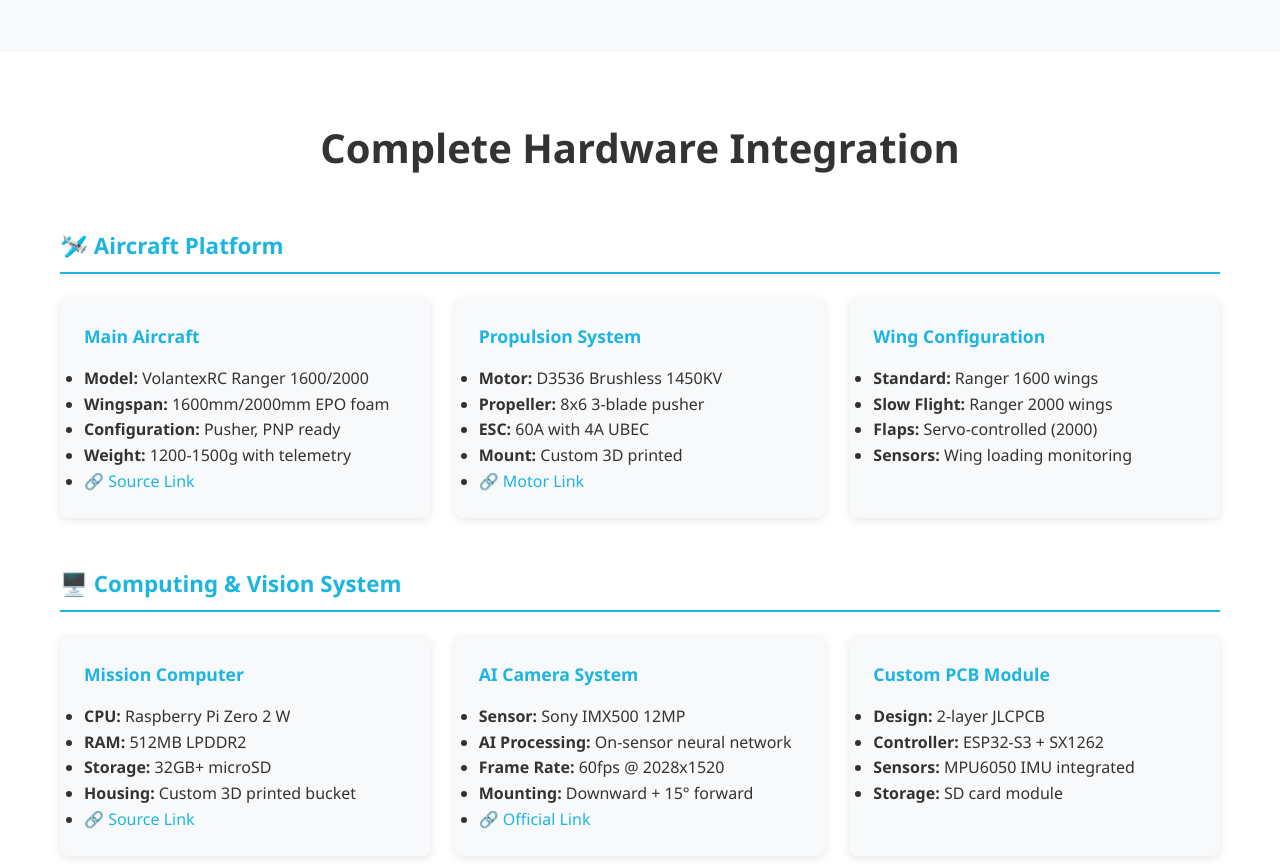
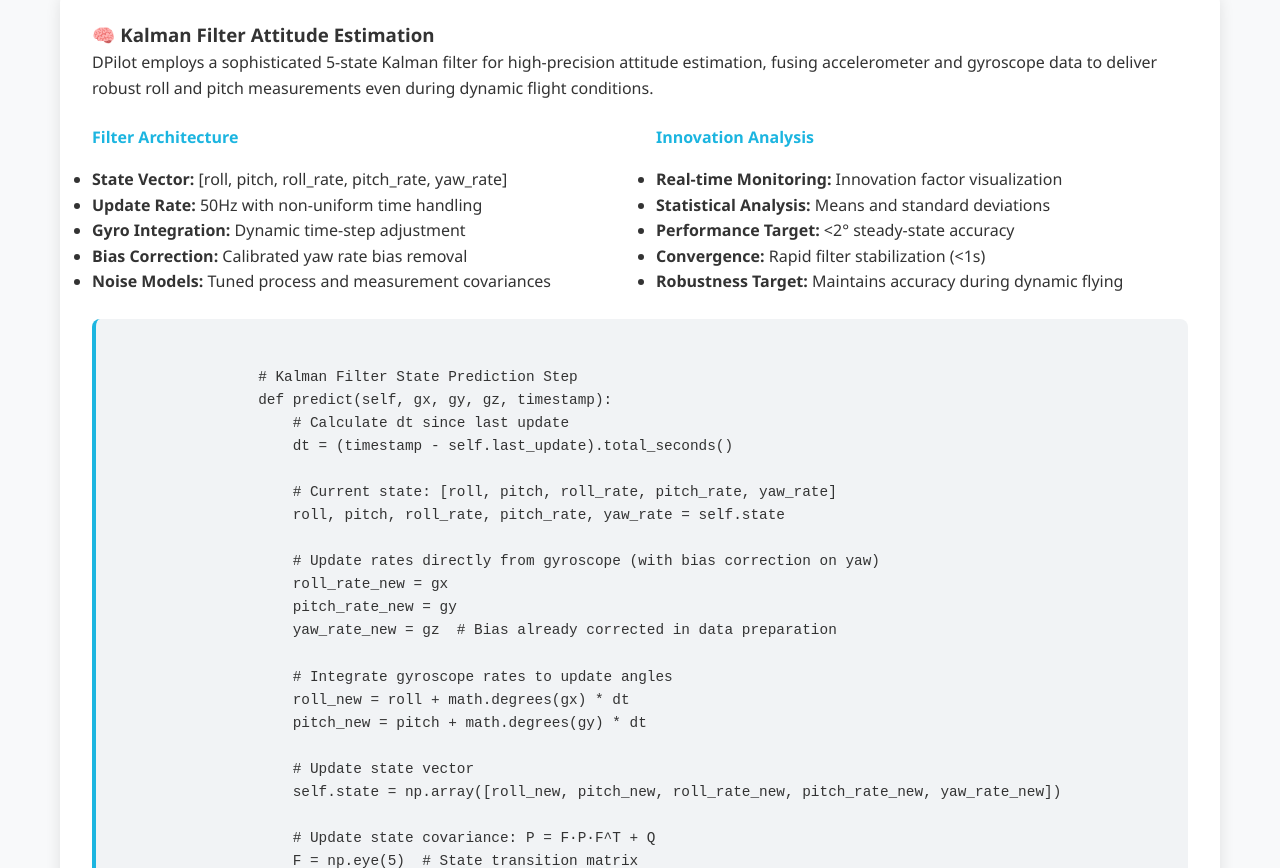
Before and after one commit to DiomKatz/enginerd, a plain HTML site: page dpilot/index.html in a window 1280 px wide. Shown: the part 3642-4510 px from the top of the page. Drawn offline with Linux system fonts and the light colour scheme.

Commit message:
Latest changes

```diff
--- a/dpilot/index.html
+++ b/dpilot/index.html
@@ -670,7 +670,7 @@
                         <ul>
                             <li>915MHz LoRa with 2-5km range</li>
                             <li>AES-128 encryption security</li>
-                            <li>Anti-aliasing 4Hz filtering</li>
+                            <li>Anti-aliasing data processing</li>
                             <li>Automatic role detection</li>
                             <li>Binary protocol optimization</li>
                         </ul>
@@ -763,6 +763,96 @@
                         <div class="spec-label">Camera Resolution</div>
                     </div>
                 </div>
+
+                <!-- Kalman Filter Description -->
+                <div class="doc-section fade-in" style="margin-top: 3rem;">
+                    <h3>🧠 Kalman Filter Attitude Estimation</h3>
+                    <p>DPilot employs a sophisticated 5-state Kalman filter for high-precision attitude estimation, fusing accelerometer and gyroscope data to deliver robust roll and pitch measurements even during dynamic flight conditions.</p>
+
+                    <div class="doc-grid">
+                        <div class="doc-details">
+                            <h4>Filter Architecture</h4>
+                            <ul>
+                                <li><strong>State Vector:</strong> [roll, pitch, roll_rate, pitch_rate, yaw_rate]</li>
+                                <li><strong>Update Rate:</strong> 50Hz with non-uniform time handling</li>
+                                <li><strong>Gyro Integration:</strong> Dynamic time-step adjustment</li>
+                                <li><strong>Bias Correction:</strong>  Calibrated yaw rate bias removal</li>
+                                <li><strong>Noise Models:</strong> Tuned process and measurement covariances</li>
+                            </ul>
+                        </div>
+                        <div class="doc-details">
+                            <h4>Innovation Analysis</h4>
+                            <ul>
+                                <li><strong>Real-time Monitoring:</strong> Innovation factor visualization</li>
+                                <li><strong>Statistical Analysis:</strong> Means and standard deviations</li>
+                                <li><strong>Performance Target:</strong> &lt;2° steady-state accuracy</li>
+                                <li><strong>Convergence:</strong> Rapid filter stabilization (&lt;1s)</li>
+                                <li><strong>Robustness Target:</strong> Maintains accuracy during dynamic flying</li>
+                            </ul>
+                        </div>
+                    </div>
+
+                    <div class="code-block" style="margin-top: 1.5rem;">
+                # Kalman Filter State Prediction Step
+                def predict(self, gx, gy, gz, timestamp):
+                    # Calculate dt since last update
+                    dt = (timestamp - self.last_update).total_seconds()
+
+                    # Current state: [roll, pitch, roll_rate, pitch_rate, yaw_rate]
+                    roll, pitch, roll_rate, pitch_rate, yaw_rate = self.state
+
+                    # Update rates directly from gyroscope (with bias correction on yaw)
+                    roll_rate_new = gx
+                    pitch_rate_new = gy
+                    yaw_rate_new = gz  # Bias already corrected in data preparation
+
+                    # Integrate gyroscope rates to update angles
+                    roll_new = roll + math.degrees(gx) * dt
+                    pitch_new = pitch + math.degrees(gy) * dt
+
+                    # Update state vector
+                    self.state = np.array([roll_new, pitch_new, roll_rate_new, pitch_rate_new, yaw_rate_new])
+
+                    # Update state covariance: P = F·P·F^T + Q
+                    F = np.eye(5)  # State transition matrix
+                    F[0, 2] = dt   # roll affected by roll_rate
+                    F[1, 3] = dt   # pitch affected by pitch_rate
+                    self.P = F @ self.P @ F.T + self.Q
+
+                    return self.state
+
+                # Kalman Filter Measurement Update Step
+                def update_with_accel(self, ax, ay, az):
+                    # Calculate attitude from accelerometer
+                    roll_acc = math.degrees(math.atan2(ay, math.sqrt(ax*ax + az*az)))
+                    pitch_acc = math.degrees(math.atan2(-ax, math.sqrt(ay*ay + az*az)))
+
+                    # Measurement vector
+                    z = np.array([roll_acc, pitch_acc])
+
+                    # Measurement model (maps states to measurements)
+                    H = np.zeros((2, 5))
+                    H[0, 0] = 1.0  # roll_acc corresponds to roll
+                    H[1, 1] = 1.0  # pitch_acc corresponds to pitch
+
+                    # Innovation: difference between measurement and prediction
+                    y = z - H @ self.state
+
+                    # Kalman gain calculation
+                    S = H @ self.P @ H.T + self.R_accel
+                    K = self.P @ H.T @ np.linalg.inv(S)
+
+                    # Update state and covariance
+                    self.state = self.state + K @ y
+                    self.P = (np.eye(5) - K @ H) @ self.P
+
+                    return y  # Return innovation values for analysis</div>
+
+                    <div style="margin-top: 1.5rem;">
+                        <p>The filter employs a two-step prediction-correction approach, first integrating gyroscope data for rapid attitude updates, then using accelerometer measurements to correct drift. The innovation factor (difference between predicted and measured values) provides real-time insight into filter performance and convergence.</p>
+                        <p>This implementation handles gyroscope bias, non-uniform sampling times, and maintains high accuracy during aggressive maneuvers by carefully tuning the process and measurement noise covariance matrices.</p>
+                    </div>
+                </div>
             </div>
         </section>
 
@@ -781,7 +871,7 @@
                                 <li><strong>Model:</strong> VolantexRC Ranger 1600/2000</li>
                                 <li><strong>Wingspan:</strong> 1600mm/2000mm EPO foam</li>
                                 <li><strong>Configuration:</strong> Pusher, PNP ready</li>
-                                <li><strong>Weight:</strong> 1200-1500g with telemetry</li>
+                                <li><strong>Weight:</strong> 1500-1700g with telemetry (depending on Battery)</li>
                                 <li><a href="https://www.aliexpress.us/item/3256807836207460.html" target="_blank">🔗 Source Link</a></li>
                             </ul>
                         </div>
@@ -822,13 +912,13 @@
                             </ul>
                         </div>
                         <div class="component-card">
-                            <h5>AI Camera System</h5>
+                            <h5>Camera System</h5>
                             <ul>
-                                <li><strong>Sensor:</strong> Sony IMX500 12MP</li>
-                                <li><strong>AI Processing:</strong> On-sensor neural network</li>
-                                <li><strong>Frame Rate:</strong> 60fps @ 2028x1520</li>
+                                <li><strong>Standard:</strong> OV5647 5MP Sensor</li>
+                                <li><strong>Resolution:</strong> 1080p @ 30fps</li>
+                                <li><strong>Upgrade:</strong> AI Camera with IMX500 (optional)</li>
                                 <li><strong>Mounting:</strong> Downward + 15° forward</li>
-                                <li><a href="https://www.raspberrypi.com/products/ai-camera/" target="_blank">🔗 Official Link</a></li>
+                                <li><a href="https://www.aliexpress.us/item/3256808030595129.html" target="_blank">🔗 Source Link</a></li>
                             </ul>
                         </div>
                         <div class="component-card">
@@ -955,7 +1045,7 @@ Pi Zero 2W Processing:
                     <div class="code-block">VolantexRC Ranger 1600/2000 - Optimized Layout:
 
 Nose Section:
-├─ Pi AI Camera (downward + 15° forward)
+├─ Pi (AI or conventional) Camera; inclined at from 20° downwards (looking forward) to visual odometry
 │   ├─ Visual odometry capability with Sony IMX500
 │   ├─ 12MP high-resolution imaging
 │   └─ AI processing for object detection/tracking
@@ -1088,17 +1178,17 @@ Pusher Motor Section:
                 <h3 style="text-align: center; margin: 3rem 0 2rem; color: #333;">System Architecture & Interface</h3>
                 <div class="system-images">
                     <div class="image-card">
-                        <img src="./figs/system_architecture_overview.jpg" alt="System Architecture" style="width: 100%; height: 600px; object-fit: cover; border-radius: 8px;" onerror="this.style.display='none'; this.nextElementSibling.style.display='flex';">
+                        <img src="./figs/system_architecture_overview.jpg" alt="System Architecture" style="width: 100%; height: 200px; object-fit: cover; border-radius: 8px;" onerror="this.style.display='none'; this.nextElementSibling.style.display='flex';">
                         <div class="image-placeholder" style="display: none;" onclick="alert('Upload: system_architecture_overview.jpg')">🏗️</div>
                         <div class="image-info">
                             <h5>Complete System Architecture</h5>
-                            <p>Full system overview showing custom PCB, Pi AI Camera, and communication protocols</p>
+                            <p> Ground control, telemetry and drone system overview</p>
                             <small style="color: #888; font-style: italic;">File: system_architecture_overview.jpg</small>
                         </div>
                     </div>
 
                     <div class="image-card">
-                        <img src="./figs/web_interface_dashboard.jpg" alt="Web Interface" style="width: 100%; height: 600px; object-fit: cover; border-radius: 8px;" onerror="this.style.display='none'; this.nextElementSibling.style.display='flex';">
+                        <img src="./figs/web_interface_dashboard.jpg" alt="Web Interface" style="width: 100%; height: 1000px; object-fit: cover; border-radius: 8px;" onerror="this.style.display='none'; this.nextElementSibling.style.display='flex';">
                         <div class="image-placeholder" style="display: none;" onclick="alert('Upload: web_interface_dashboard.jpg')">📱</div>
                         <div class="image-info">
                             <h5>Web Interface Dashboard</h5>
```
Also changed, not shown: vehdyn/index.html (+1 -1 lines).
